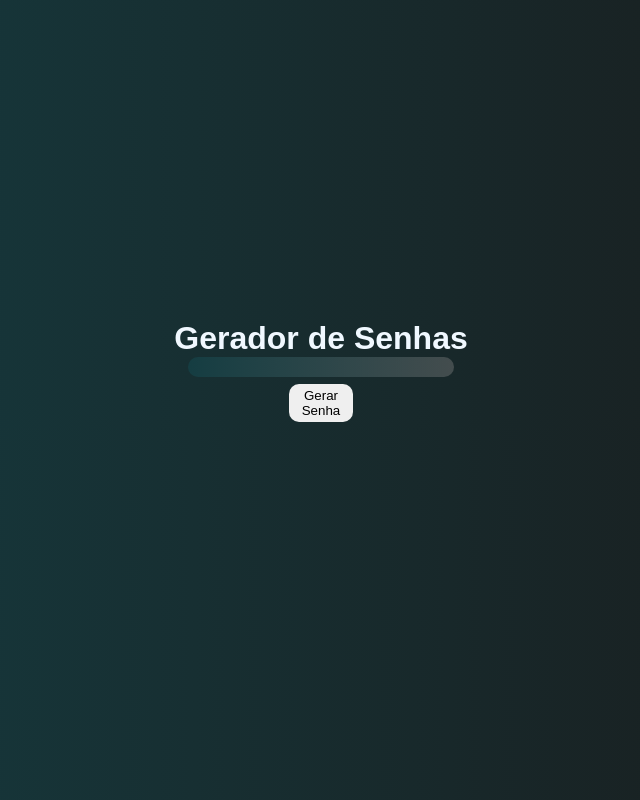
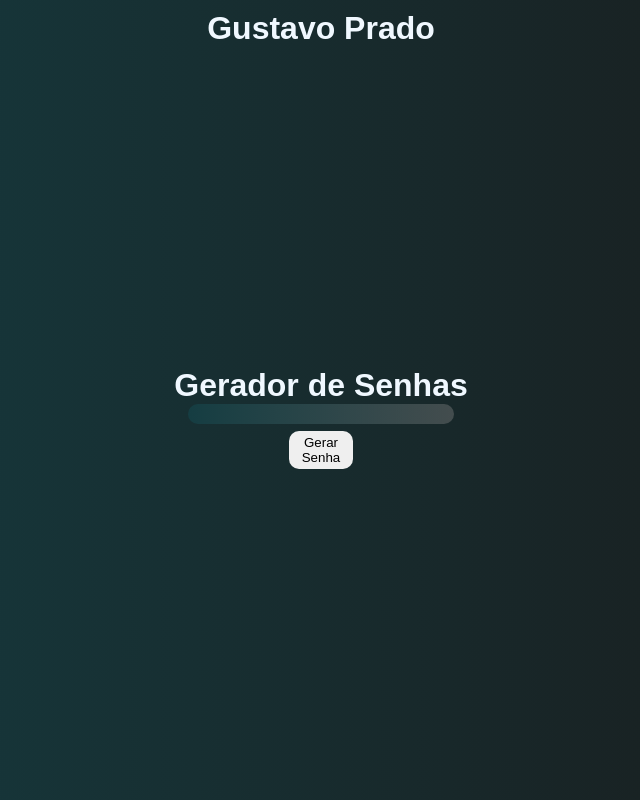
Before and after one commit to gustavoprado0/Gerador-de-senha, a plain HTML site: page index.html in a window 1280 px wide. Shown: the whole page, without its empty margins (319-959 px from the left). Drawn offline with Linux system fonts and the light colour scheme.

Commit message:
alterando...

```diff
--- a/index.css
+++ b/index.css
@@ -7,6 +7,11 @@ body {
     background: linear-gradient(90deg, rgb(21, 61, 66), rgb(26, 26, 26));
     color: aliceblue;
     font-family: Arial, Helvetica, sans-serif;
+}
+
+.main {
+    text-align: center;
+    margin: 10px;
 }
 
 .titulo {
--- a/index.html
+++ b/index.html
@@ -8,6 +8,10 @@
 </head>
 <body>
 
+       <div class="main">
+        <h1>Gustavo Prado</h1>
+       </div>
+
   <div class="titulo">
     <h1>Gerador de Senhas</h1>
     <p id="password"></p>
```
